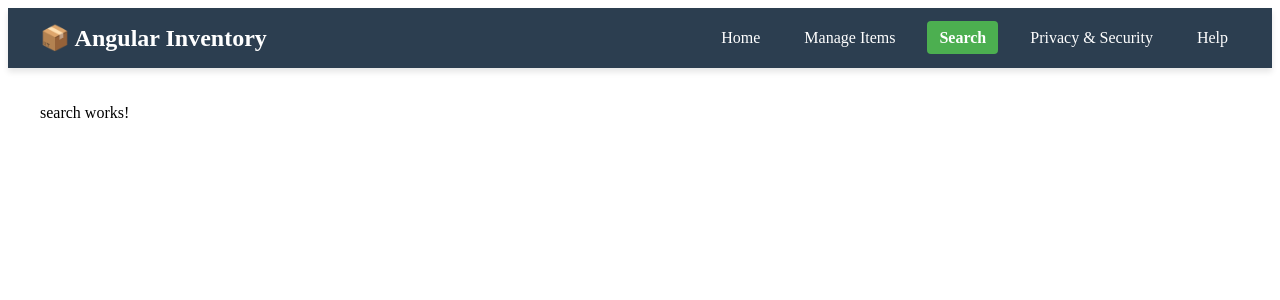
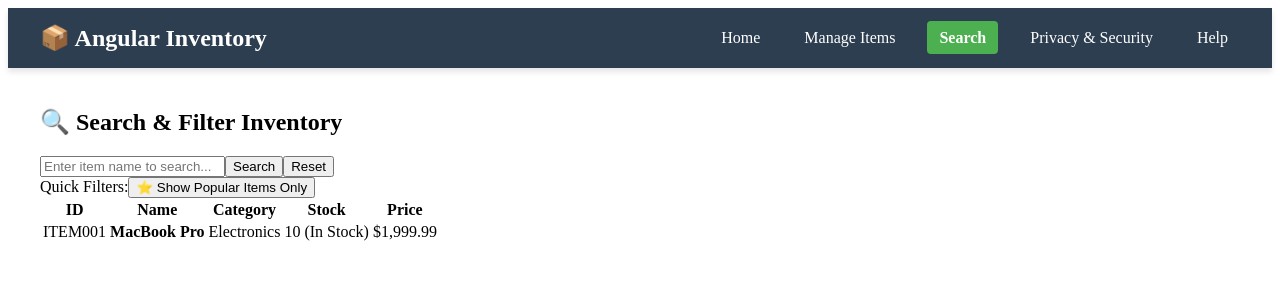
Before and after one commit to DAIJIAYANG/PROG2005-A2-Inventory-App, an Angular app in the folder Part2-Angular/: page /search in a window 1280 px wide. Shown: the top 300 px of the page. Built offline with nearby package versions, Linux system fonts and the light colour scheme.

Commit message:
Write the Search interface

```diff
--- a/Part2-Angular/src/app/pages/search/search.component.html
+++ b/Part2-Angular/src/app/pages/search/search.component.html
@@ -1 +1,51 @@
-<p>search works!</p>
+<div class="search-container">
+  <h2>🔍 Search & Filter Inventory</h2>
+
+  <div class="search-panel">
+    <div class="input-group">
+      <input
+        type="text"
+        [(ngModel)]="searchTerm"
+        placeholder="Enter item name to search..."
+        (keyup.enter)="onSearch()"
+      >
+      <button class="btn btn-primary" (click)="onSearch()">Search</button>
+      <button class="btn btn-outline" (click)="onReset()">Reset</button>
+    </div>
+
+    <div class="filter-group">
+      <span class="filter-label">Quick Filters:</span>
+      <button class="btn btn-filter" (click)="showPopularOnly()">⭐ Show Popular Items Only</button>
+    </div>
+  </div>
+
+  <div class="results-summary" *ngIf="isSearched">
+    Found {{ searchResults.length }} result(s) for your query.
+  </div>
+
+  <div class="table-responsive">
+    <table>
+      <thead>
+        <tr>
+          <th>ID</th>
+          <th>Name</th>
+          <th>Category</th>
+          <th>Stock</th>
+          <th>Price</th>
+        </tr>
+      </thead>
+      <tbody>
+        <tr *ngIf="searchResults.length === 0">
+          <td colspan="5" class="text-center">No items match your search criteria.</td>
+        </tr>
+        <tr *ngFor="let item of searchResults">
+          <td>{{ item.id }}</td>
+          <td><strong>{{ item.name }}</strong></td>
+          <td>{{ item.category }}</td>
+          <td>{{ item.quantity }} ({{ item.status }})</td>
+          <td>${{ item.price | number:'1.2-2' }}</td>
+        </tr>
+      </tbody>
+    </table>
+  </div>
+</div>
```
